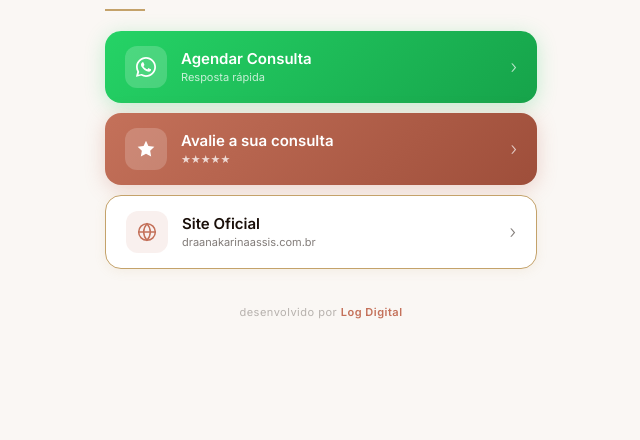
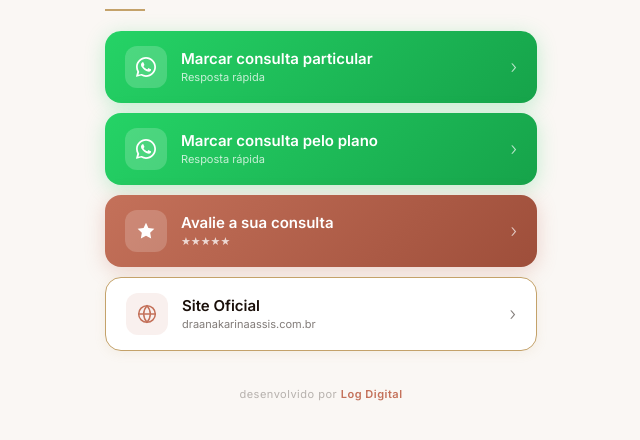
Before and after one commit to amandakatherinne/bdrakarina, a plain HTML site: page index.html in a window 1280 px wide. Shown: the part 476-916 px from the top of the page, without its empty margins (319-959 px from the left). Before the commit the page ends 835 px from the top, so only its background shows below. Drawn offline with nearby package versions, Linux system fonts and the light colour scheme.

Commit message:
Split WhatsApp button into particular and plano options

```diff
--- a/index.html
+++ b/index.html
@@ -281,7 +281,7 @@
 
     <div class="buttons">
 
-      <a href="https://wa.me/5581995803857?text=Ol%C3%A1!+Vim+do+Instagram+da+Dra.Karina+e+gostaria+de+marcar+uma+consulta." class="btn btn-whatsapp" target="_blank" rel="noopener noreferrer" aria-label="Agendar consulta pelo WhatsApp" onclick="gtag('event','whatsapp_click',{event_category:'bio_link',event_label:'WhatsApp - Agendar Consulta'})">
+      <a href="https://wa.me/5581995803857?text=Ol%C3%A1!+Vim+do+Instagram+da+Dra.Karina+e+gostaria+de+marcar+uma+consulta+particular." class="btn btn-whatsapp" target="_blank" rel="noopener noreferrer" aria-label="Marcar consulta particular pelo WhatsApp" onclick="gtag('event','whatsapp_particular_click',{event_category:'bio_link',event_label:'WhatsApp - Consulta Particular'})">
         <div class="btn-icon">
           <svg viewBox="0 0 24 24" fill="white" xmlns="http://www.w3.org/2000/svg">
             <path d="M17.472 14.382c-.297-.149-1.758-.867-2.03-.967-.273-.099-.471-.148-.67.15-.197.297-.767.966-.94 1.164-.173.199-.347.223-.644.075-.297-.15-1.255-.463-2.39-1.475-.883-.788-1.48-1.761-1.653-2.059-.173-.297-.018-.458.13-.606.134-.133.298-.347.446-.52.149-.174.198-.298.298-.497.099-.198.05-.371-.025-.52-.075-.149-.669-1.612-.916-2.207-.242-.579-.487-.5-.669-.51-.173-.008-.371-.01-.57-.01-.198 0-.52.074-.792.372-.272.297-1.04 1.016-1.04 2.479 0 1.462 1.065 2.875 1.213 3.074.149.198 2.096 3.2 5.077 4.487.709.306 1.262.489 1.694.625.712.227 1.36.195 1.871.118.571-.085 1.758-.719 2.006-1.413.248-.694.248-1.289.173-1.413-.074-.124-.272-.198-.57-.347z"/>
@@ -289,7 +289,21 @@
           </svg>
         </div>
         <div class="btn-text">
-          <span class="btn-label">Agendar Consulta</span>
+          <span class="btn-label">Marcar consulta particular</span>
+          <span class="btn-sub">Resposta rápida</span>
+        </div>
+        <span class="btn-arrow">›</span>
+      </a>
+
+      <a href="https://wa.me/5581995803857?text=Ol%C3%A1!+Vim+do+Instagram+da+Dra.Karina+e+gostaria+de+marcar+uma+consulta+pelo+plano." class="btn btn-whatsapp" target="_blank" rel="noopener noreferrer" aria-label="Marcar consulta pelo plano pelo WhatsApp" onclick="gtag('event','whatsapp_plano_click',{event_category:'bio_link',event_label:'WhatsApp - Consulta pelo Plano'})">
+        <div class="btn-icon">
+          <svg viewBox="0 0 24 24" fill="white" xmlns="http://www.w3.org/2000/svg">
+            <path d="M17.472 14.382c-.297-.149-1.758-.867-2.03-.967-.273-.099-.471-.148-.67.15-.197.297-.767.966-.94 1.164-.173.199-.347.223-.644.075-.297-.15-1.255-.463-2.39-1.475-.883-.788-1.48-1.761-1.653-2.059-.173-.297-.018-.458.13-.606.134-.133.298-.347.446-.52.149-.174.198-.298.298-.497.099-.198.05-.371-.025-.52-.075-.149-.669-1.612-.916-2.207-.242-.579-.487-.5-.669-.51-.173-.008-.371-.01-.57-.01-.198 0-.52.074-.792.372-.272.297-1.04 1.016-1.04 2.479 0 1.462 1.065 2.875 1.213 3.074.149.198 2.096 3.2 5.077 4.487.709.306 1.262.489 1.694.625.712.227 1.36.195 1.871.118.571-.085 1.758-.719 2.006-1.413.248-.694.248-1.289.173-1.413-.074-.124-.272-.198-.57-.347z"/>
+            <path d="M12 0C5.373 0 0 5.373 0 12c0 2.117.554 4.103 1.522 5.83L.057 23.157a.5.5 0 0 0 .615.612l5.428-1.453A11.945 11.945 0 0 0 12 24c6.627 0 12-5.373 12-12S18.627 0 12 0zm0 21.9a9.9 9.9 0 0 1-5.031-1.37l-.36-.214-3.733.999 1.019-3.63-.236-.374A9.868 9.868 0 0 1 2.1 12C2.1 6.533 6.533 2.1 12 2.1c5.468 0 9.9 4.433 9.9 9.9 0 5.468-4.432 9.9-9.9 9.9z"/>
+          </svg>
+        </div>
+        <div class="btn-text">
+          <span class="btn-label">Marcar consulta pelo plano</span>
           <span class="btn-sub">Resposta rápida</span>
         </div>
         <span class="btn-arrow">›</span>
```
